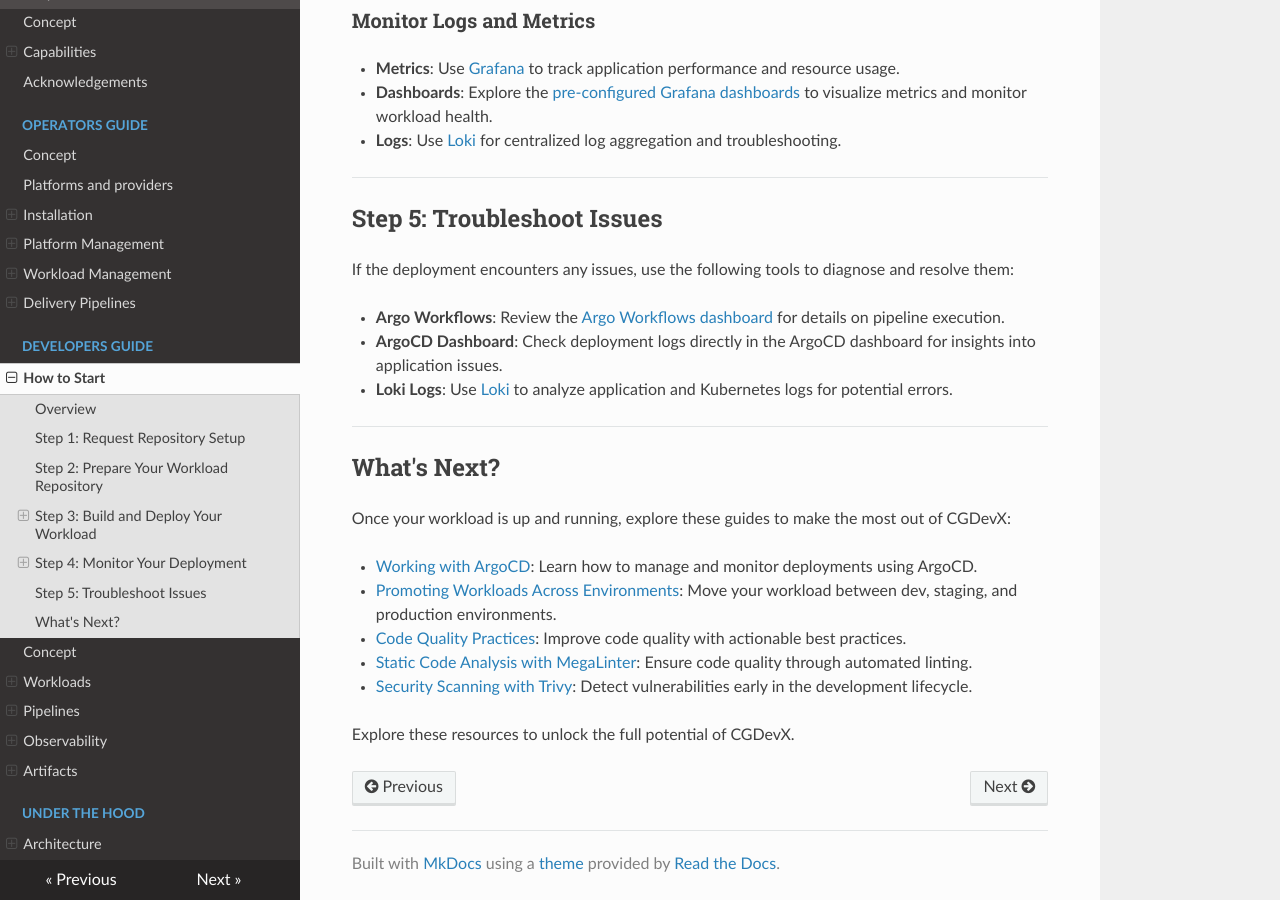
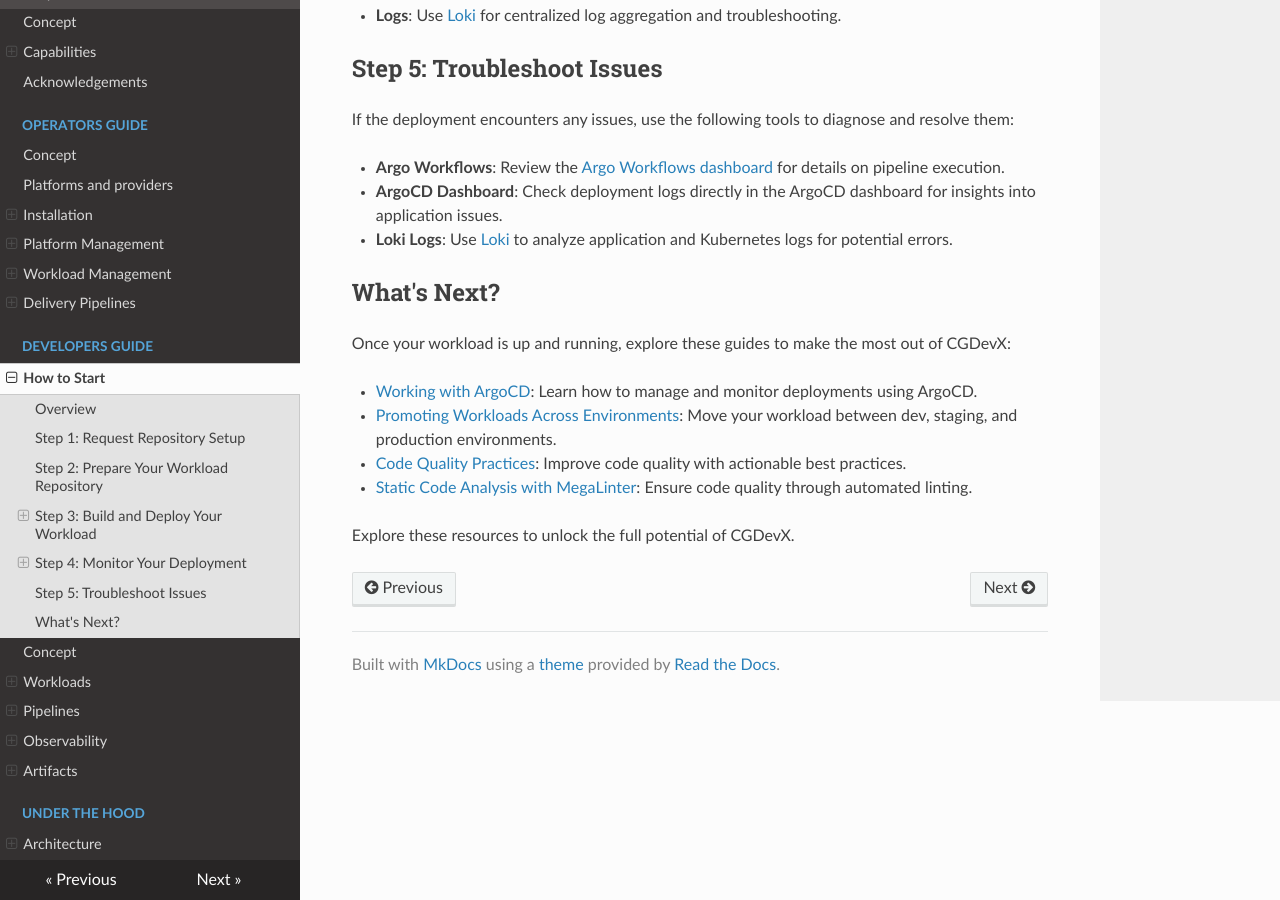
Before and after one commit to CloudGeometry/cg-devx-docs, an MkDocs documentation site: the page built from docs/developers_guide/getting_started.md, in a window 1280 px wide and 900 px high, scrolled down 2100 px. Built offline with MkDocs 1.6.1, drawn with Linux system fonts in a browser that asks for light colours; nearby versions of some CDN libraries; a script that is not in the unit is left out.

Commit message:
Update getting_started.md

```diff
--- a/docs/developers_guide/getting_started.md
+++ b/docs/developers_guide/getting_started.md
@@ -1,8 +1,6 @@
 # How to Start
 
 This guide walks you through the initial steps to start working with your workload in CGDevX. By following these instructions, you'll learn how to prepare your workload repository, build your application, and deploy it to Kubernetes.
-
----
 
 ## Overview
 
@@ -14,8 +12,6 @@
 - Monitoring your deployment.
 
 Each step is designed to minimize manual intervention, allowing you to focus on application development.
-
----
 
 ## Step 1: Request Repository Setup
 
@@ -31,16 +27,12 @@
 
 For more details on the structure of these repositories, refer to the [Bootstrap Templates Guide](https://cloudgeometry.github.io/cg-devx-docs/operators_guide/workload_management/bootstrap_templates/).
 
----
-
 ## Step 2: Prepare Your Workload Repository
 
 Once you have access to the **Workload Repository**, add your application’s source code and customize the provided `Dockerfile` to match your workload’s requirements.
 
 - Use the [CGDevX Workload Template](https://github.com/CloudGeometry/cg-devx-wl-template) as a basic starting point for your repository setup.
 - As a real-world example, check out [CGDevX CNASK Workload](https://github.com/CloudGeometry/cg-devx-wl-cnask) for a working implementation.
-
----
 
 ## Step 3: Build and Deploy Your Workload
 
@@ -65,8 +57,6 @@
 
 This automated pipeline streamlines building, deploying, and syncing your workload.
 
----
-
 ## Step 4: Monitor Your Deployment
 
 Once deployed, you can verify your application and monitor its performance:
@@ -81,8 +71,6 @@
 - **Dashboards**: Explore the [pre-configured Grafana dashboards](https://cloudgeometry.github.io/cg-devx-docs/developers_guide/observability/dashboards/) to visualize metrics and monitor workload health.
 - **Logs**: Use [Loki](https://cloudgeometry.github.io/cg-devx-docs/developers_guide/observability/log_management/) for centralized log aggregation and troubleshooting.
 
----
-
 ## Step 5: Troubleshoot Issues
 
 If the deployment encounters any issues, use the following tools to diagnose and resolve them:
@@ -90,8 +78,6 @@
 - **Argo Workflows**: Review the [Argo Workflows dashboard](https://cloudgeometry.github.io/cg-devx-docs/developers_guide/ci/integration/) for details on pipeline execution.
 - **ArgoCD Dashboard**: Check deployment logs directly in the ArgoCD dashboard for insights into application issues.
 - **Loki Logs**: Use [Loki](https://cloudgeometry.github.io/cg-devx-docs/developers_guide/observability/log_management/) to analyze application and Kubernetes logs for potential errors.
-
----
 
 ## What's Next?
 
@@ -101,6 +87,5 @@
 - [Promoting Workloads Across Environments](https://cloudgeometry.github.io/cg-devx-docs/developers_guide/workloads/promotion/): Move your workload between dev, staging, and production environments.
 - [Code Quality Practices](https://cloudgeometry.github.io/cg-devx-docs/developers_guide/ci/code_quality/): Improve code quality with actionable best practices.
 - [Static Code Analysis with MegaLinter](https://cloudgeometry.github.io/cg-devx-docs/developers_guide/ci/github_action_workflow/#megalinter): Ensure code quality through automated linting.
-- [Security Scanning with Trivy](https://cloudgeometry.github.io/cg-devx-docs/developers_guide/ci/github_action_workflow/#trivy): Detect vulnerabilities early in the development lifecycle.
 
 Explore these resources to unlock the full potential of CGDevX.
```
